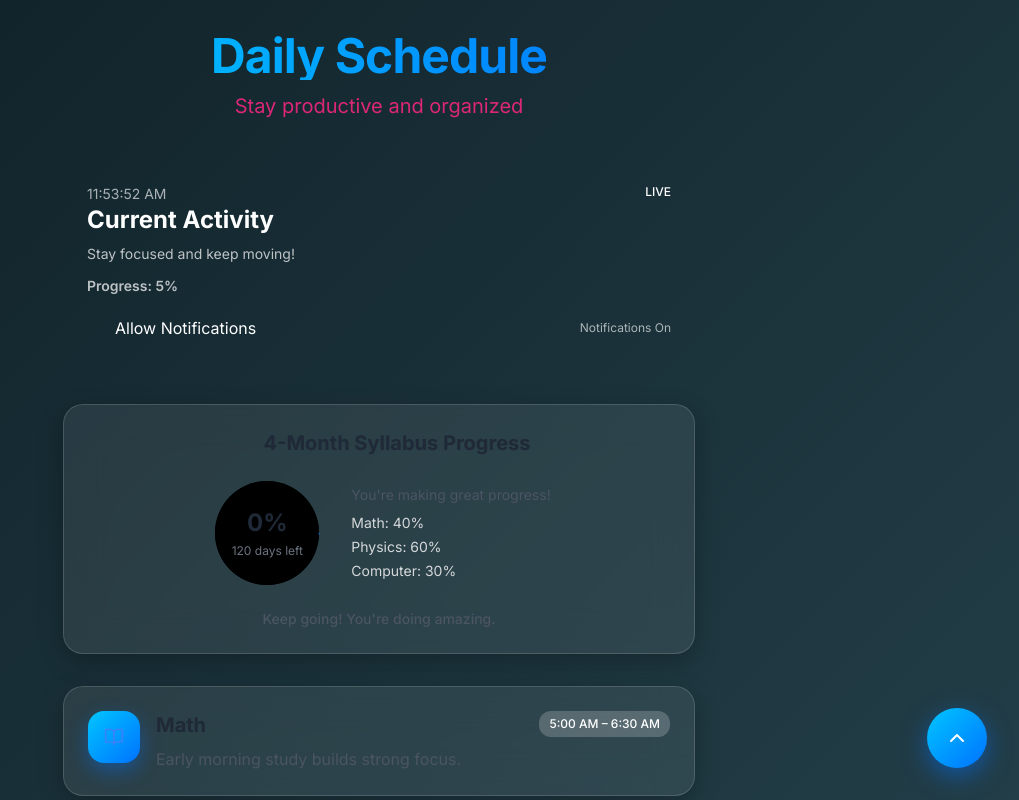
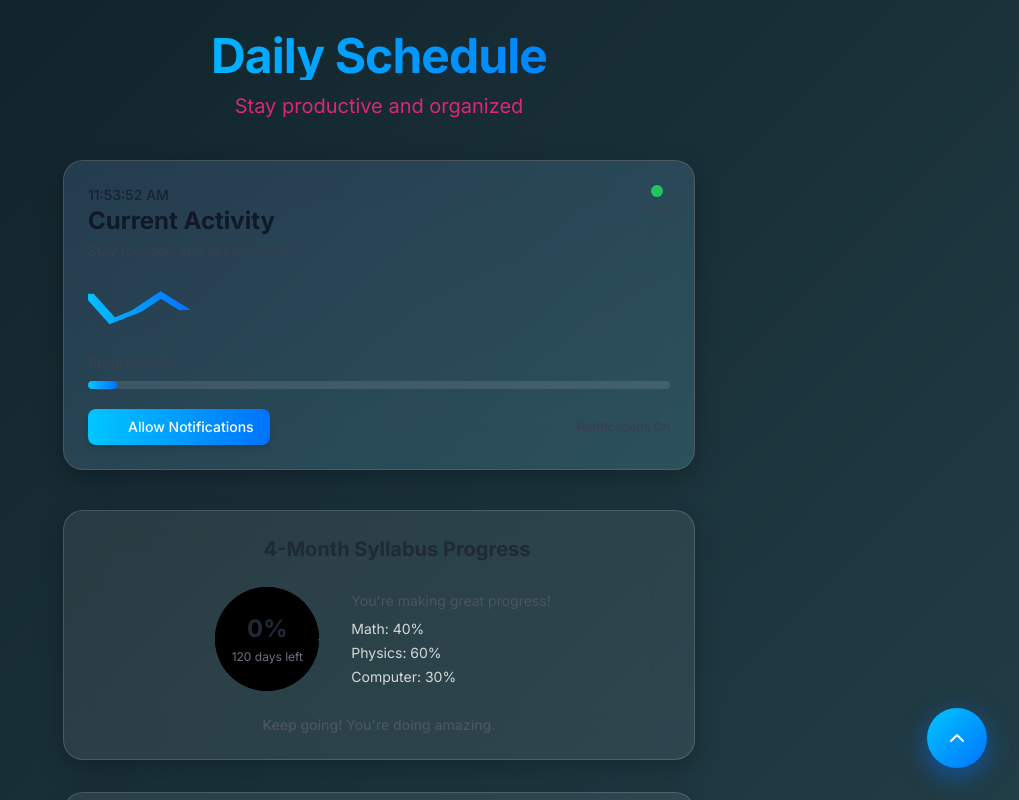
Before and after one commit to tech242242/dailytask, a React (Vite) app: page / in a window 1280 px wide. Shown: the top 800 px of the page, without its empty margins (261-1280 px from the left). Built offline with nearby package versions, Linux system fonts and the light colour scheme.

Commit message:
Update CurrentReminder.jsx

```diff
--- a/src/components/CurrentReminder.jsx
+++ b/src/components/CurrentReminder.jsx
@@ -3,47 +3,96 @@ import React, { useEffect, useState } from "react";
 export default function CurrentReminder() {
   const [time, setTime] = useState(new Date());
   const [progress, setProgress] = useState(0);
+  const [timeline, setTimeline] = useState([]);
 
+  // update time & progress
   useEffect(() => {
     const timer = setInterval(() => {
       setTime(new Date());
       setProgress((prev) => (prev >= 100 ? 0 : prev + 1));
+
+      // generate a simple wave pattern for the timeline
+      setTimeline((prev) => {
+        const nextValue = Math.floor(Math.random() * 60) + 20; // random 20–80 height
+        const updated = [...prev, nextValue].slice(-25); // keep last 25 points
+        return updated;
+      });
     }, 1000);
     return () => clearInterval(timer);
   }, []);
 
   return (
-    <div className="current-reminder p-6 mb-10 bounce-in text-white">
-      <div className="flex justify-between items-start mb-3">
+    <div className="current-reminder ios-card p-6 mb-10 fade-in relative overflow-hidden">
+      {/* background light effect */}
+      <div className="absolute inset-0 bg-gradient-to-br from-blue-600/10 to-cyan-400/10 pointer-events-none"></div>
+
+      {/* Header row */}
+      <div className="flex justify-between items-start mb-4 relative z-10">
         <div>
-          <p className="text-sm opacity-80">{time.toLocaleTimeString()}</p>
-          <h2 className="text-2xl font-bold mb-2">Current Activity</h2>
-          <p className="text-sm opacity-90">Stay focused and keep moving!</p>
+          <p className="text-sm text-gray-900/70 font-medium">
+            {time.toLocaleTimeString()}
+          </p>
+          <h2 className="text-2xl font-bold text-gray-900 mb-1">
+            Current Activity
+          </h2>
+          <p className="text-sm text-gray-700">Stay focused and keep moving!</p>
         </div>
-        <div className="flex items-center">
-          <div className="status-indicator active-indicator"></div>
-          <span className="text-xs font-medium ml-1">LIVE</span>
+
+        <div className="flex flex-col items-center">
+          <div className="w-3 h-3 bg-green-500 rounded-full animate-pulse"></div>
+          <span className="text-xs font-medium text-gray-700 mt-1">LIVE</span>
         </div>
       </div>
 
-      <div className="live-progress-container">
-        <p className="text-sm font-semibold mb-2 opacity-90">
+      {/* timeline mini graph */}
+      <div className="timeline-graph mb-4">
+        <svg width="100%" height="60" viewBox="0 0 100 60" preserveAspectRatio="none">
+          <polyline
+            fill="none"
+            stroke="url(#grad)"
+            strokeWidth="2"
+            points={timeline
+              .map((val, i) => `${(i / 24) * 100},${60 - (val / 100) * 60}`)
+              .join(" ")}
+          />
+          <defs>
+            <linearGradient id="grad" x1="0" y1="0" x2="1" y2="0">
+              <stop offset="0%" stopColor="#00c6ff" />
+              <stop offset="100%" stopColor="#0072ff" />
+            </linearGradient>
+          </defs>
+        </svg>
+      </div>
+
+      {/* progress bar */}
+      <div className="mb-5 relative z-10">
+        <p className="text-sm font-semibold text-gray-700 mb-2">
           Progress: {progress}%
         </p>
-        <div className="live-progress-bar">
+        <div className="progress-bar">
           <div
-            className="live-progress-fill"
-            style={{ width: `${progress}%` }}
+            className="progress-bar-inner"
+            style={{
+              width: `${progress}%`,
+              background: "linear-gradient(90deg, #00c6ff, #0072ff)",
+            }}
           ></div>
         </div>
       </div>
 
-      <div className="mt-5 flex justify-between items-center">
-        <button className="notification-button flex items-center">
-          <i data-lucide="bell" className="w-5 h-5 mr-2"></i>
-          <span>Allow Notifications</span>
+      {/* buttons */}
+      <div className="mt-5 flex justify-between items-center relative z-10">
+        <button className="notification-button flex items-center px-4 py-2 rounded-lg text-white font-medium text-sm shadow-md transition-all"
+          style={{
+            background: "linear-gradient(90deg, #00c6ff, #0072ff)",
+          }}
+        >
+          <i data-lucide="bell" className="w-4 h-4 mr-2"></i>
+          Allow Notifications
         </button>
-        <p className="text-xs opacity-80">Notifications On</p>
+        <p className="text-xs text-gray-700 font-semibold">
+          Notifications On
+        </p>
       </div>
     </div>
   );
```
